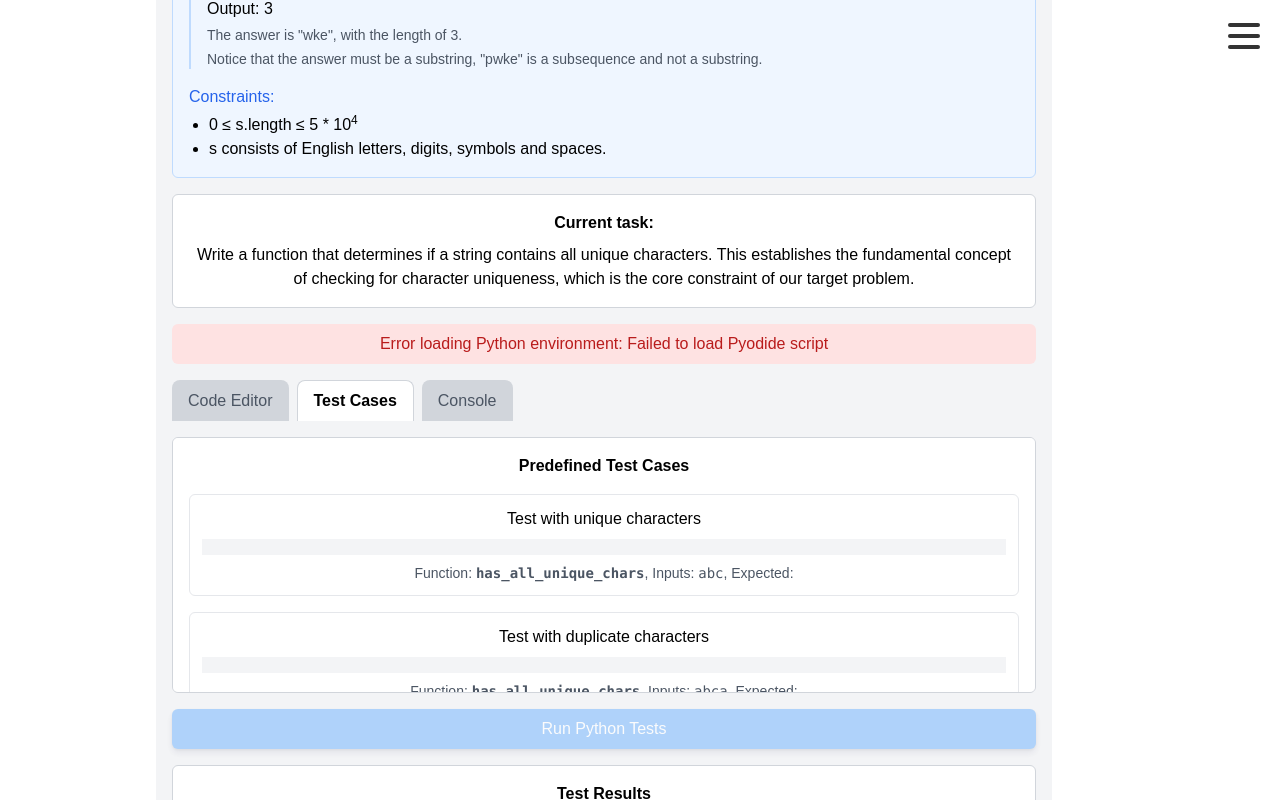
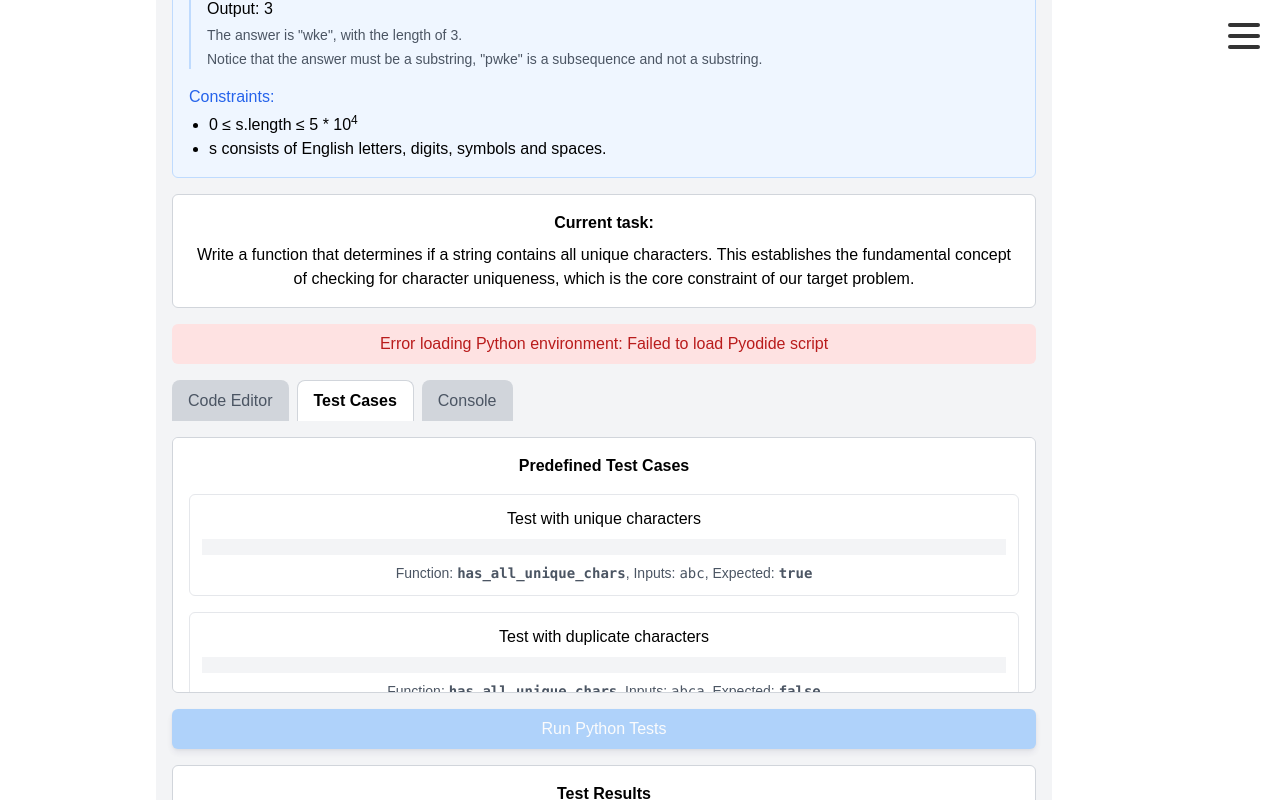
Before and after one commit to kiote/leetcode-bites, a React (Create React App) app: page / in a window 1280 px wide. Both pictures are taken after a click on the tab "Test Cases". Shown: the part 556-1356 px from the top of the page. Built offline with nearby package versions, Linux system fonts and the light colour scheme.

Commit message:
fix: update expected output display in TestCases component to use JSON.stringify for better formatting

```diff
--- a/src/components/TestCases.jsx
+++ b/src/components/TestCases.jsx
@@ -15,7 +15,7 @@ export const TestCases = ({ tests }) => {
           <p className="text-sm text-gray-600">
             Function: <span className="font-mono font-semibold">{test.functionName}</span>,
             Inputs: <span className="font-mono">{test.inputs.join(', ')}</span>,
-            Expected: <span className="font-mono font-semibold">{test.expectedOutput}</span>
+            Expected: <span className="font-mono font-semibold">{JSON.stringify(test.expectedOutput)}</span>
           </p>
         </div>
       ))}
```
